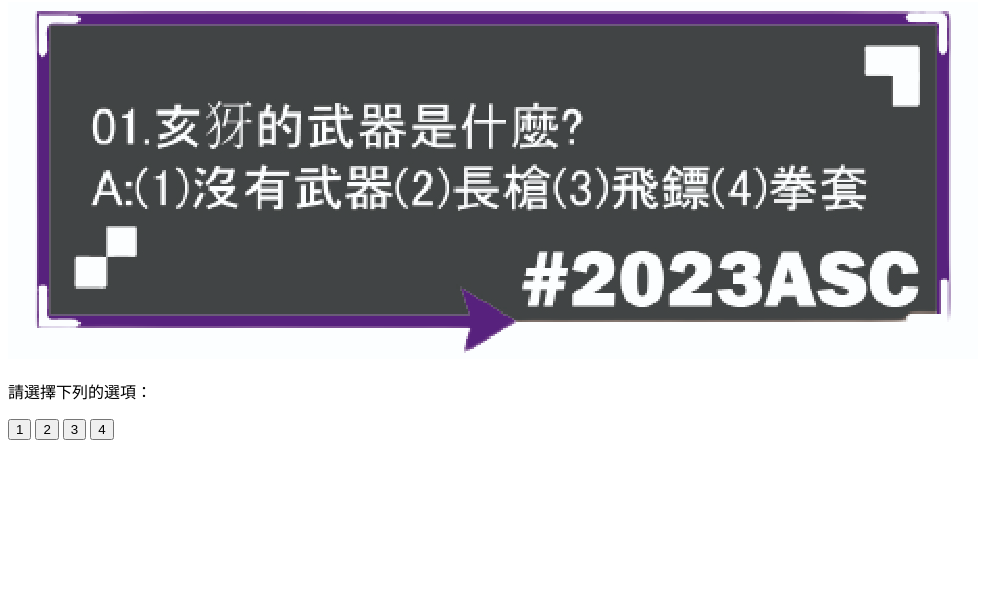
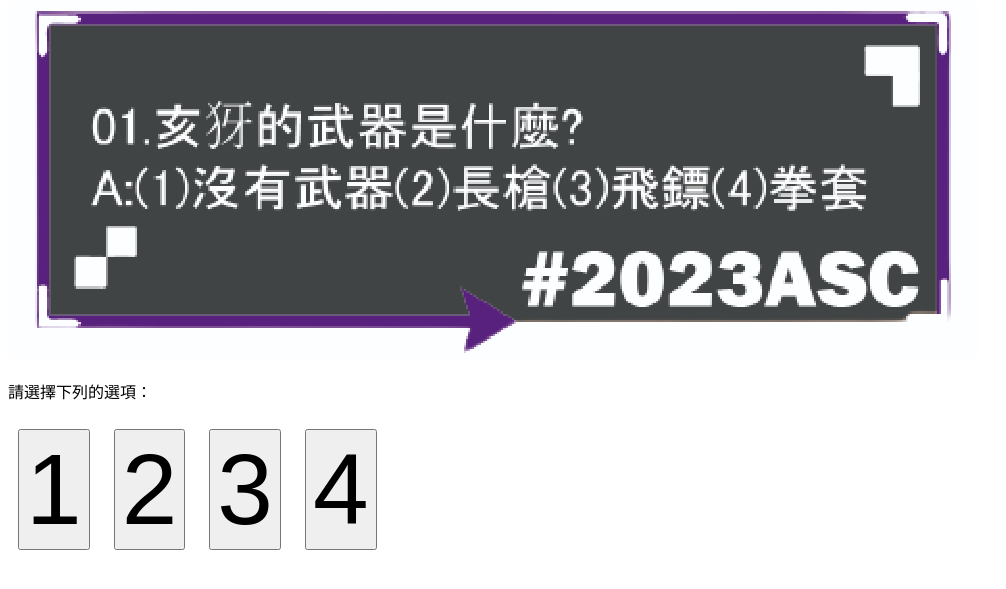
Before and after one commit to sdxfcgg/fff.io, a plain HTML site: page index.html in a window 1280 px wide. Both pictures are taken after a click on the element "立即開始". Shown: the part 87-676 px from the top of the page, without its empty margins (0-1006 px from the left). Drawn offline with Linux system fonts and the light colour scheme.

Commit message:
Update index.html

```diff
--- a/index.html
+++ b/index.html
@@ -6,6 +6,11 @@
         .hidden {
             display: none;
         }
+
+	button {
+	    font-size: 100px;
+	     margin: 10px;
+	}
     </style>
 </head>
 <body>
```
